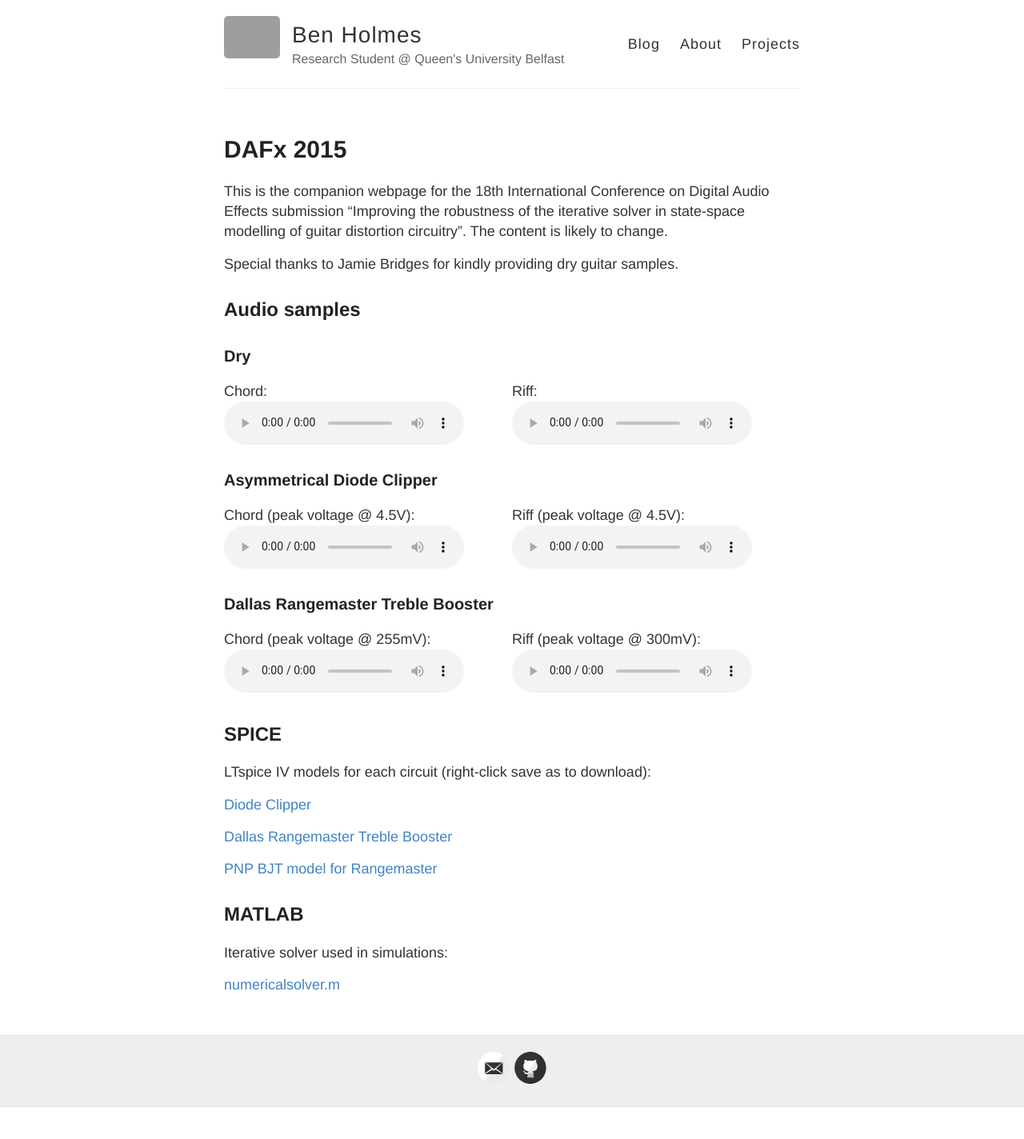
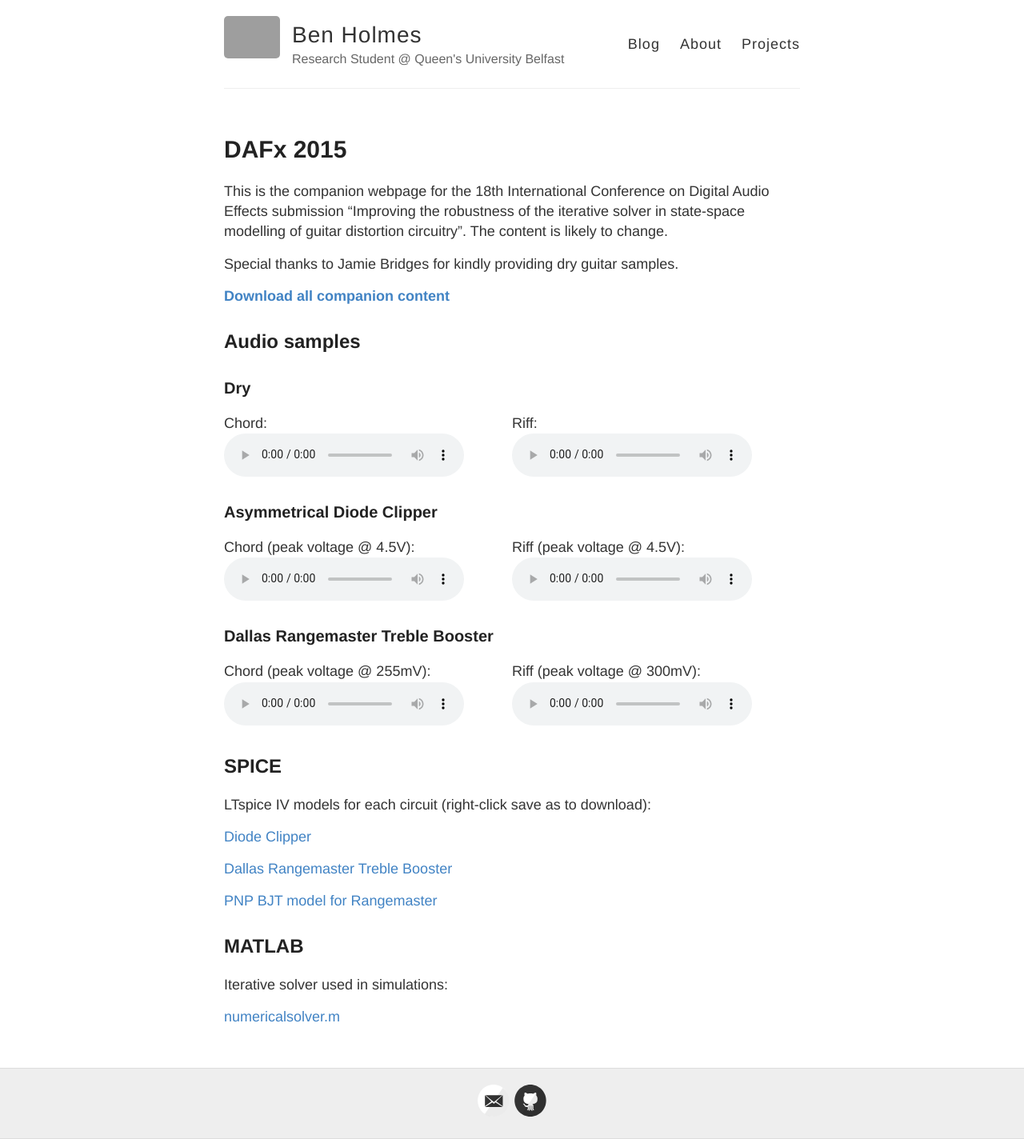
Before and after one commit to bholmesqub/DAFx15, a Jekyll site: the page built from index.md, in a window 1280 px wide. Shown: the whole page at 80% size. Built offline with Jekyll 4.4.1, drawn with Linux system fonts in a browser that asks for light colours; Markdown is read by kramdown in place of the engine named in the settings; before the commit the page ends 1384 px from its top, so only the background shows below that; grey boxes are pictures that could not be loaded.

Commit message:
Added download link for all material

```diff
--- a/index.md
+++ b/index.md
@@ -6,6 +6,8 @@ title: DAFx 2015
 This is the companion webpage for the 18th International Conference on Digital Audio Effects submission "Improving the robustness of the iterative solver in state-space modelling of guitar distortion circuitry". The content is likely to change.
 
 Special thanks to Jamie Bridges for kindly providing dry guitar samples.
+
+[**Download all companion content**](https://github.com/bholmesqub/DAFx15/releases/download/v0.1-beta/dafx15_improving.zip)
 
 ##Audio samples
 
```
